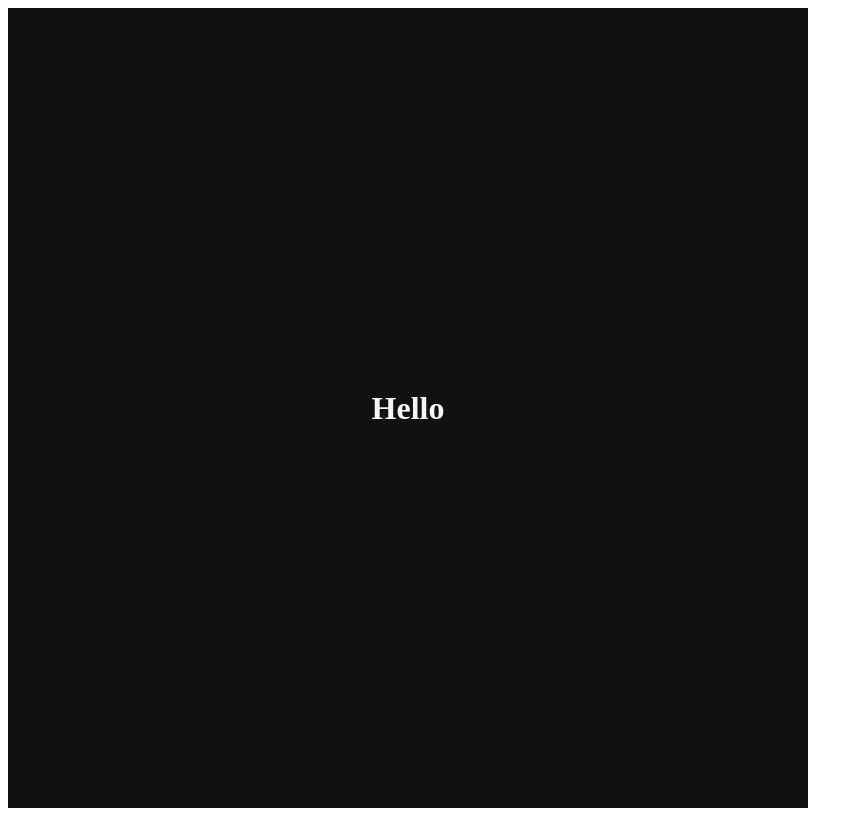
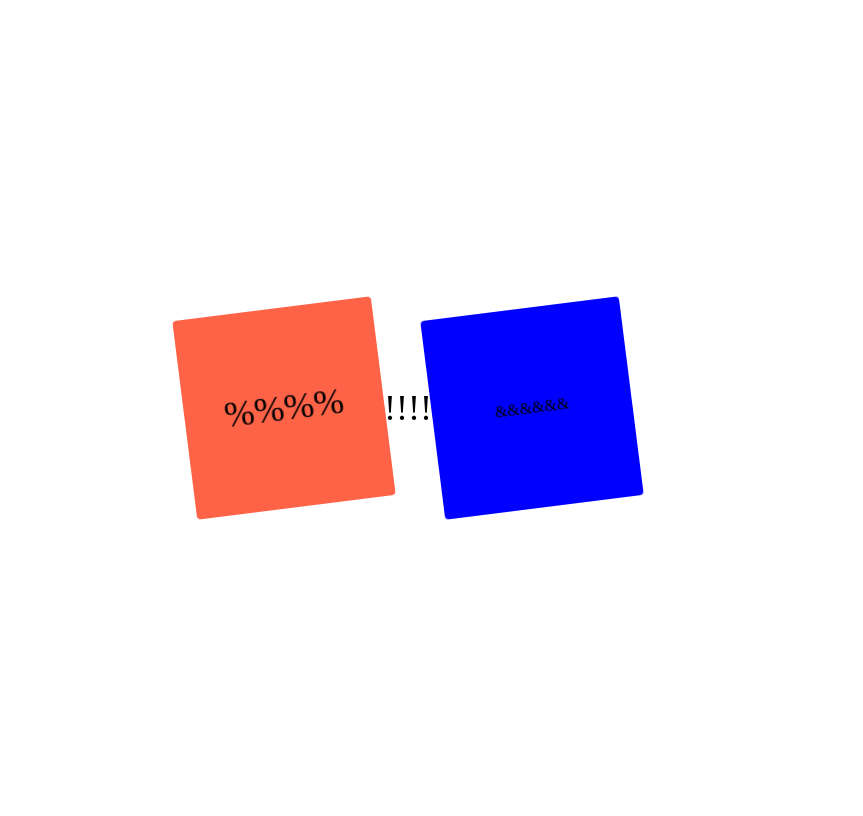
Before and after one commit to sunjw0531/react-master-class-recoil, a React (Create React App) app: page / in a window 1280 px wide. Shown: the whole page, without its empty margins (0-863 px from the left). Built offline with nearby package versions, Linux system fonts and the light colour scheme.

Commit message:
Revert "Styled Components Themes"
This reverts commit ad065faffc7c8b1110d6d558245189c5d5b2a6cb.

```diff
--- a/src/App.js
+++ b/src/App.js
@@ -3,22 +3,59 @@ import styled, { keyframes } from 'styled-components';
 function App() {
   return (
     <Wrapper>
-      <Title>Hello</Title>
+      <Box>
+        <TextTag>%%%%</TextTag>
+      </Box>
+      <TextTag>!!!!</TextTag>
+      <AnotherBox>&&&&&&</AnotherBox>
     </Wrapper>
   );
 }
 
 export default App;
 
-const Wrapper = styled.div`
+const FlexDiv = styled.div`
   display: flex;
   justify-content: center;
   align-items: center;
+`;
+
+const Wrapper = styled(FlexDiv)`
   height: 100vh;
   width: 100vh;
-  background-color: ${(props) => props.theme.backgroundColor};
 `;
 
-const Title = styled.h1`
-  color: ${(props) => props.theme.textColor};
+const rotateAni = keyframes`
+  0%{
+    transform:rotate(0deg);
+    border-radius : 0px;
+  }
+  50%{
+    border-radius : 100px;
+  }
+  100%{
+    transform : rotate(360deg);
+    border-radius : 0px;
+  }
 `;
+
+const TextTag = styled.span`
+  font-size: 36px;
+`;
+
+const Box = styled(FlexDiv)`
+  display: flex;
+  background-color: tomato;
+  height: 200px;
+  width: 200px;
+  justify-content: center;
+  align-items: center;
+  animation: ${rotateAni} 1s linear infinite;
+  ${TextTag}:hover {
+    font-size: 90px;
+  }
+`;
+
+const AnotherBox = styled(Box)`
+  background-color: blue;
+`;
--- a/src/index.js
+++ b/src/index.js
@@ -1,23 +1,11 @@
 import React from 'react';
 import ReactDOM from 'react-dom/client';
-import { ThemeProvider } from 'styled-components';
+
 import App from './App';
-
-const darkTheme = {
-  textColor: 'whitesmoke',
-  backgroundColor: '#111',
-};
-
-const lightTheme = {
-  textColor: '#111',
-  backgroundColor: 'whitesmoke',
-};
 
 const root = ReactDOM.createRoot(document.getElementById('root'));
 root.render(
   <React.StrictMode>
-    <ThemeProvider theme={darkTheme}>
-      <App />
-    </ThemeProvider>
+    <App />
   </React.StrictMode>
 );
```
